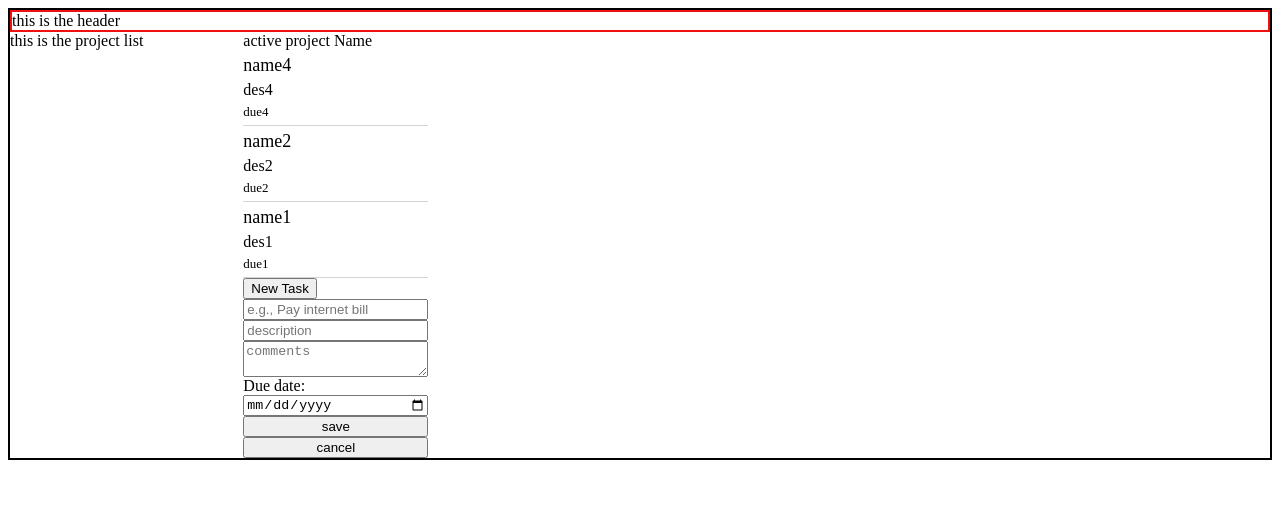
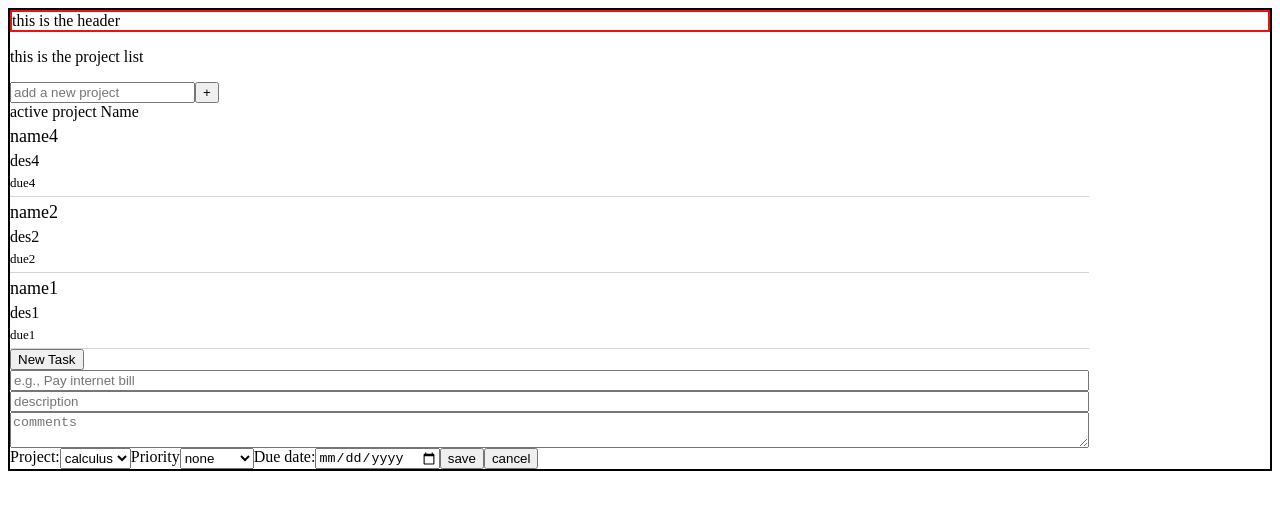
Before and after one commit to dkurus/todo-list, a website built with webpack: page dist/index.html in a window 1280 px wide. Built offline with nearby package versions, Linux system fonts and the light colour scheme.

Commit message:
added project and priority selection elements to new task form

```diff
--- a/src/index.js
+++ b/src/index.js
@@ -2,6 +2,7 @@ import { taskController, tasksList, taskEventFuncs, taskIdController, getNewTask
 from "./state-logic";
 import {initialPageLoad} from "./landing-page";
 import { newTaskSubmitEventHandler, renderAllTasksSimpleView, focusViewEventHandler, focusViewCloseEvents} from "./task-render";
+import { makeProjectList } from "./projects-render";
 import './styles.css';
 
 initialPageLoad();
--- a/src/landing-page.js
+++ b/src/landing-page.js
@@ -1,18 +1,14 @@
-import { taskIdController } from "./state-logic";
+import { taskIdController, projectList} from "./state-logic";
+import { makeProjectList } from "./projects-render";
 
 const initialPageLoad = () => {
     const contentWrapper = document.createElement('div');
     contentWrapper.classList.add('contentWrapper');
 
+
     const pageHeader = document.createElement('header');
     pageHeader.classList.add('pageHeader');
     pageHeader.innerHTML = 'this is the header';
-
-    const projectsWrapper = document.createElement('div');
-    projectsWrapper.classList.add('projectNav');
-
-    const projectsNavBar = document.createElement('nav');
-    projectsNavBar.innerHTML = 'this is the project list';
 
     const taskContentWrapper = document.createElement('div');
 
@@ -48,6 +44,46 @@ const initialPageLoad = () => {
     newTaskNotes.setAttribute('name', 'taskNotes');
     newTaskNotes.setAttribute('placeholder', 'comments');
 
+    const selectProjectInput = document.createElement('select');
+    selectProjectInput.setAttribute('id', 'whichProject');
+    selectProjectInput.setAttribute('name', 'whichProject');
+
+    const labelProjectInput = document.createElement('label');
+    labelProjectInput.setAttribute('for', 'whichProject');
+    labelProjectInput.innerHTML = 'Project: '
+
+    const getProjectOptionElements = () => {
+        const currentList = projectList.getList(); //should be array
+        return currentList.map(listItem => {
+            const currentItem = document.createElement('option');
+            currentItem.setAttribute('value', listItem);
+            currentItem.innerHTML = listItem;
+            return currentItem;
+        })
+    }
+
+    const priorityInput = document.createElement ('select');
+    priorityInput.setAttribute('id', 'priorityInput');
+
+    const labelPriorityInput = document.createElement('label');
+    labelPriorityInput.setAttribute('for', 'priorityInput');
+    labelPriorityInput.innerHTML = 'Priority'
+
+    const priorityOptions = [
+        'none',
+        'priority 1',
+        'priority 2',
+        'priority 3'
+    ]
+
+    const priorityOptionElements = priorityOptions.map(itemName => {
+        const currentOption = document.createElement('option');
+        currentOption.setAttribute('value', itemName);
+        currentOption.innerHTML = itemName;
+        return currentOption;
+    })
+
+
     const newTaskDueDate = document.createElement ('input');
     newTaskDueDate.setAttribute('name', 'dueDate')
     newTaskDueDate.setAttribute('type', 'date');
@@ -69,10 +105,9 @@ const initialPageLoad = () => {
     document.body.appendChild(contentWrapper);
 
     contentWrapper.appendChild(pageHeader);
-    contentWrapper.appendChild(projectsWrapper);
+    makeProjectList();
     contentWrapper.appendChild(taskContentWrapper);
 
-    projectsWrapper.appendChild(projectsNavBar);
 
     taskContentWrapper.appendChild(taskListHeader);
     taskContentWrapper.appendChild(taskListInnerWrap);
@@ -86,6 +121,21 @@ const initialPageLoad = () => {
     newTaskForm.appendChild(newTaskName);
     newTaskForm.appendChild(newTaskDescription);
     newTaskForm.appendChild(newTaskNotes);
+
+    newTaskForm.appendChild(labelProjectInput)
+    newTaskForm.appendChild(selectProjectInput);
+    getProjectOptionElements().forEach(element => {
+        selectProjectInput.appendChild(element);
+    });
+
+
+    newTaskForm.appendChild(labelPriorityInput);
+    newTaskForm.appendChild(priorityInput);
+    console.log(priorityOptionElements);
+    priorityOptionElements.forEach(element =>{
+        priorityInput.appendChild(element);
+    })
+
     newTaskForm.appendChild(newTaskDateLabel);
     newTaskForm.appendChild(newTaskDueDate);
     newTaskForm.appendChild(newTaskSubmit);
@@ -93,3 +143,6 @@ const initialPageLoad = () => {
 }
 
 export {initialPageLoad}
+
+//ok so we added priority and project into dom form.. now we need to update state.. or we can work on the project list.
+//ok project list first, just the ability to add new projects and update the newTask form.
--- a/src/projects-render.js
+++ b/src/projects-render.js
@@ -0,0 +1,52 @@
+import { tasksList } from "./state-logic";
+
+const makeProjectList = () => {
+    const projectsWrapper = document.createElement('div');
+    projectsWrapper.classList.add('projectNav');
+
+    const projectsTitle = document.createElement('p');
+    projectsTitle.innerHTML = 'this is the project list';
+
+    //should also be dynamic
+    //need a "newProject button"
+    // need to display default project
+    const projectDisplayList = document.createElement('ul');
+    const renderProjectItems = () => {
+        const allCurrentProjects = projectList.getList();
+        allCurrentProjects.forEach(project => {
+            const listItem = document.createElement('li');
+            listItem.innerHTML = project;
+            listItem.setAttribute('class', 'projectItem')
+        })
+    }
+
+    const newProjectForm = document.createElement('form');
+
+    const newProjectBtn = document.createElement('button');
+    newProjectBtn.setAttribute('id', 'newProjectSubmit');
+    newProjectBtn.innerHTML = '+';
+
+    const projectInput = document.createElement('input');
+    projectInput.setAttribute('placeHolder', 'add a new project');
+    projectInput.setAttribute('type', 'text')
+    projectInput.setAttribute('id', 'projects')
+
+
+    const contentWrapper = document.querySelector('.contentWrapper');
+    console.log(contentWrapper);
+    contentWrapper.appendChild(projectsWrapper);
+
+    projectsWrapper.appendChild(projectsTitle);
+    projectsWrapper.appendChild(projectDisplayList);
+    projectsWrapper.appendChild(newProjectForm);
+
+    newProjectForm.appendChild(projectInput);
+    newProjectForm.appendChild(newProjectBtn);
+
+}
+
+const renderEventFunc = () => {
+
+}
+
+export{makeProjectList}
--- a/src/state-logic.js
+++ b/src/state-logic.js
@@ -30,9 +30,7 @@ const tasksList = (() => {
         };
     };
 
-    const add = (taskObj) => {
-        tasksArr.push(taskObj);
-    };
+    const add = taskObj => tasksArr = [...tasksArr, taskObj];
 
     const remove = taskId => {
         tasksArr = tasksArr.filter(taskObj => taskObj.id !== taskId);
@@ -67,7 +65,6 @@ const taskIdController = (() => {
     };
     const assignID = obj => obj.id = createID();
 
-    const manualAssignment = (taskId, obj) => obj.id = taskId;
 
     const removeID = (taskID) => {
         list = list.filter(eachID => eachID !== taskID);
@@ -76,8 +73,7 @@ const taskIdController = (() => {
     return {
         assignID,
         removeID,
-        getList,
-        manualAssignment
+        getList
     };
 })()
 
@@ -94,9 +90,9 @@ const taskEventFuncs = (() => {
         tasksList.remove(taskId);
     }
 
+    //to delete taskObj, create new one, and keep same id val
+    //one thing i wonder though, is will this implementation show keep the tasks in order for the dom? lets consider. new tasks will look at the idList, and get an id thats 1+ the highest. edit task doesn't touch the idList. deleteTask, will delete the id of corresponding task.
     const editTask = taskId => {
-        tasksList.remove(taskId);
-
         const [targetTask] = tasksList.getTaskById(taskId);
         //ok so we have the target task stored, so now we need to form input values
         // what are we trying to do? we want to create a new task obj to replace the old one.. what does this mean..? we have to target the oldTask and delete it by id. then we create a newTask and append it to the task list. followed by sorting the taskList
@@ -104,13 +100,13 @@ const taskEventFuncs = (() => {
 
         targetTask.description = document.querySelector("input[name='focusTaskDescription']").value;
 
-        targetTask.notes = document.querySelector("input[name='focusTaskNotes']").value;
+        targetTask.notes = document.querySelector("textarea[name='focusTaskNotes']").value;
 
         targetTask.dueDate = document.querySelector("input[name='focusDueDate']").value;
 
         targetTask.id = taskId;
 
-        const updatedTaskObj = tasksList.createTask(
+        const updatedTaskObj = tasksList.create(
             targetTask.name,
             targetTask.description,
             targetTask.notes,
@@ -118,14 +114,17 @@ const taskEventFuncs = (() => {
             'default',
             targetTask.dueDate,
         )
+        //we don't need reference to oldTask anymore and we don't want duplicate tasks
+        tasksList.remove(taskId);
 
-        taskIdController.manualAssignment(targetTask.id, updatedTaskObj);
+        //the new obj should have same id as old
+        updatedTaskObj.id = taskId;
+        tasksList.add(updatedTaskObj)
 
-        tasksList.add(updatedTask)
+        //the order of taskLists needs to be maintained for dom
+        tasksList.sortList();
 
-
-        console.log (targetTask.name);
-        console.log(taskId)
+        console.log (tasksList.getCurrentArr())
 
     }
 
@@ -183,4 +182,29 @@ document.body.addEventListener('click', e => {
     const targetId = targetTask.getAttribute('data-idfocus');
     taskEventFuncs.editTask(targetId);
 })
-export {tasksList, taskEventFuncs, taskIdController, getNewTaskFormValues, newTaskEventAdder};
+
+
+const projectList = (() =>{
+    let list = [
+        'calculus',
+        'coding',
+        'chores'
+    ];
+    const add = projectName => list = [...list, projectName];
+    const getList = () => [...list];
+
+    return {
+        add,
+        getList
+    }
+})();
+
+
+document.body.addEventListener('keyup', e => {
+    //to run, it has to be an input element inside the project nav
+    if (e.target.closest('.projectNav') == null && e.target.tagName !== 'INPUT'){return}
+    const projectValue = e.target.value;
+    projectList.add(projectValue);
+    console.log(projectList.getList());
+})
+export {tasksList, taskEventFuncs, taskIdController, getNewTaskFormValues, newTaskEventAdder, projectList};
--- a/src/styles.css
+++ b/src/styles.css
@@ -15,7 +15,12 @@
 
 .newTaskCard > form {
     display: flex;
-    flex-direction: column;
+    flex-wrap: wrap;
+}
+[name="taskName"],
+[name="taskDescription"],
+[name="taskNotes"] {
+    width: 100%;
 }
 
 .taskSimpleCard {
--- a/src/task-render.js
+++ b/src/task-render.js
@@ -163,6 +163,13 @@ document.body.addEventListener('click', ev => {
     document.body.removeChild(document.querySelector('.focusViewWrap'))
 })
 
+//ok so we need a submit button eveent listener for dom. i think since the state taskList is sorted correctly, we can just delete and reload the dom with the function made up top earlier, plus we want to close the focus view card. there should be a func fo rthat
 
+document.body.addEventListener('click', ev => {
+    //if it wasn't the submit button return. we can target submit button with..? button[id=...]
+    if(ev.target.getAttribute('id')!=='focusViewSubmit'){return}
+    regenerateTaskList();
+    document.body.removeChild(document.querySelector('.focusViewWrap'))
+})
 
 export {renderAllTasksSimpleView, newTaskSubmitEventHandler, focusViewEventHandler, focusViewCloseEvents}
```
Also changed, not shown: dist/main.js, src/braindump.txt (added).
